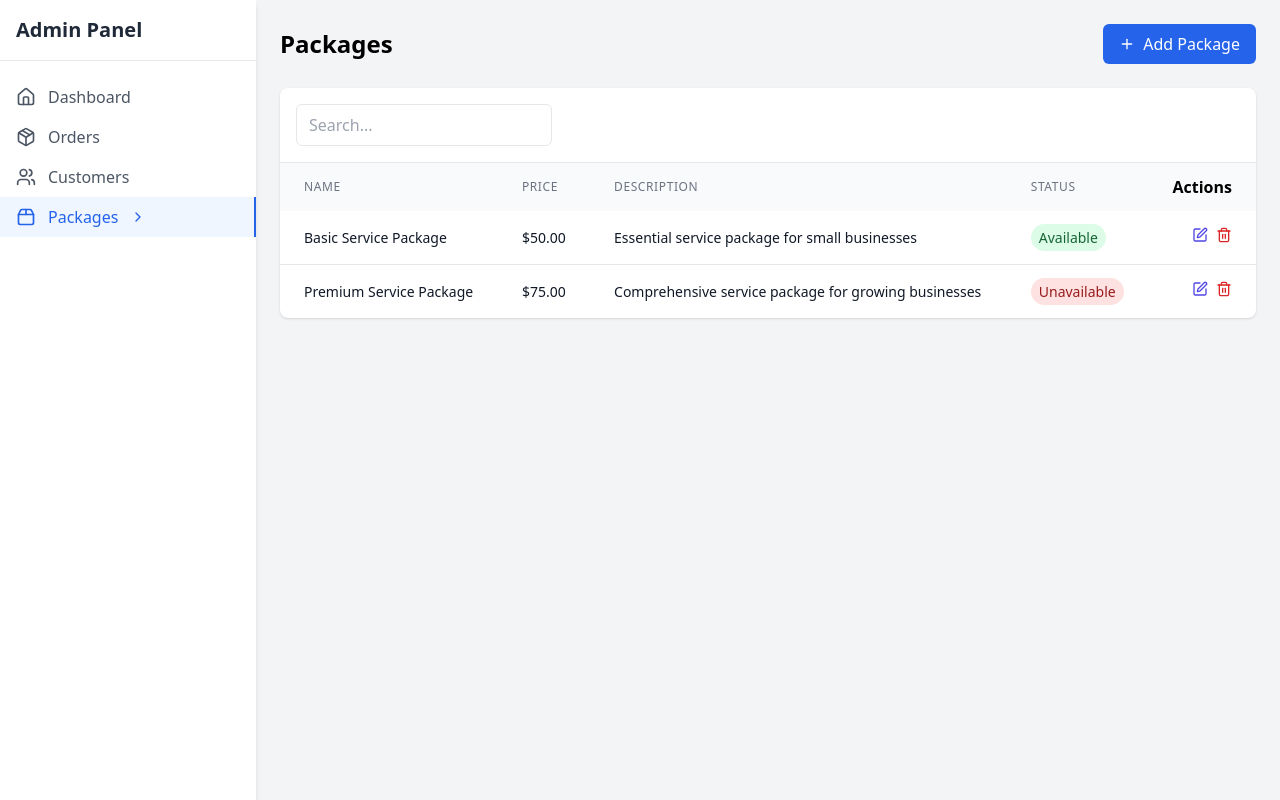
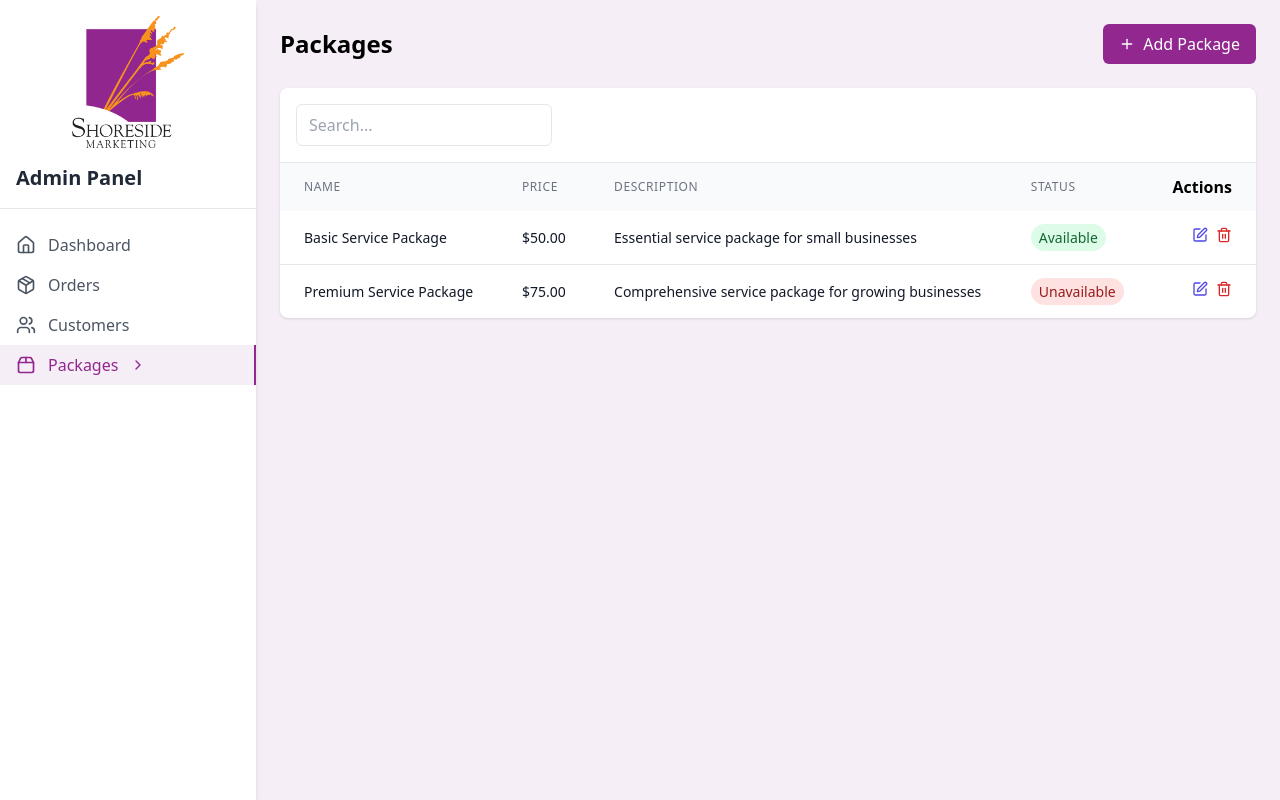
Before and after one commit to avanrider/tech-assessment, a React (Create React App) app: page /packages in a window 1280 px wide. Built offline with nearby package versions, Linux system fonts and the light colour scheme.

Commit message:
Adding logo and theme, updates to support SVG

```diff
--- a/src/App.css
+++ b/src/App.css
@@ -36,3 +36,9 @@
     transform: rotate(360deg);
   }
 }
+
+
+/* #f6eef6
+#91278f
+#f7931e
+*/
--- a/src/App.tsx
+++ b/src/App.tsx
@@ -2,6 +2,7 @@ import React from 'react';
 import { Link, useLocation, Outlet } from 'react-router-dom';
 import { ChevronRight, Home, Users, Package, Package2 } from 'lucide-react';
 import { Dashboard } from './pages/Dashboard';
+import logo from './assets/logo.png';
 import Orders from './pages/Orders';
 import Customers from './pages/Customers';
 import Packages from './pages/Packages';
@@ -26,6 +27,9 @@ function Sidebar() {
   return (
     <div className="w-64 bg-white shadow-md">
       <div className="p-4 border-b">
+        <div className="flex justify-center mb-4">
+          <img src={logo} alt="Logo" className="w-1/2" />
+        </div>
         <h1 className="text-xl font-bold text-gray-800">Admin Panel</h1>
       </div>
       <nav className="mt-4">
@@ -36,7 +40,7 @@ function Sidebar() {
               key={route.path}
               to={route.path}
               className={`w-full flex items-center space-x-3 px-4 py-2 text-left hover:bg-gray-100 ${
-                location.pathname === route.path ? 'bg-blue-50 text-blue-600 border-r-2 border-blue-600' : 'text-gray-600'
+                location.pathname === route.path ? 'bg-primary-50 text-primary-500 border-r-2 border-primary-500' : 'text-gray-600'
               }`}
             >
               <Icon size={20} />
@@ -54,7 +58,7 @@ function Sidebar() {
 export default function App() {
 
   return (
-    <div className="flex h-screen bg-gray-100">
+    <div className="flex h-screen bg-content-bg">
       <Sidebar />
 
       {/* Main Content */}
--- a/src/components/CustomerForm.tsx
+++ b/src/components/CustomerForm.tsx
@@ -84,7 +84,7 @@ export function CustomerForm({ customer, onSubmit, onCancel }: CustomerFormProps
         <button
           type="button"
           onClick={handleSubmit}
-          className="px-4 py-2 bg-blue-600 text-white rounded-md hover:bg-blue-700"
+          className="px-4 py-2 bg-primary-500 text-white rounded-md hover:bg-primary-600"
         >
           {customer ? 'Update' : 'Create'}
         </button>
--- a/src/components/OrderForm.tsx
+++ b/src/components/OrderForm.tsx
@@ -96,7 +96,7 @@ export function OrderForm({ order, customers, packages, onSubmit, onCancel }: Or
         <button
           type="button"
           onClick={handleSubmit}
-          className="px-4 py-2 bg-blue-600 text-white rounded-md hover:bg-blue-700"
+          className="px-4 py-2 bg-primary-500 text-white rounded-md hover:bg-primary-600"
         >
           {order ? 'Update' : 'Create'}
         </button>
--- a/src/components/PackageForm.tsx
+++ b/src/components/PackageForm.tsx
@@ -82,7 +82,7 @@ export function PackageForm({ package: pkg, onSubmit, onCancel }: PackageFormPro
             type="checkbox"
             checked={formData.isAvailable}
             onChange={(e) => setFormData(prev => ({ ...prev, isAvailable: e.target.checked }))}
-            className="h-4 w-4 text-blue-600 focus:ring-blue-500 border-gray-300 rounded"
+            className="h-4 w-4 text-primary-500 focus:ring-primary-500 border-gray-300 rounded"
           />
           <span className="text-sm font-medium text-gray-700">Available</span>
         </label>
@@ -99,7 +99,7 @@ export function PackageForm({ package: pkg, onSubmit, onCancel }: PackageFormPro
         <button
           type="button"
           onClick={handleSubmit}
-          className="px-4 py-2 bg-blue-600 text-white rounded-md hover:bg-blue-700"
+          className="px-4 py-2 bg-primary-500 text-white rounded-md hover:bg-primary-600"
         >
           {pkg ? 'Update' : 'Create'}
         </button>
--- /dev/null
+++ b/src/custom.d.ts
@@ -0,0 +1,14 @@
+declare module "*.svg" {
+  const content: any;
+  export default content;
+}
+
+declare module "*.png" {
+  const content: any;
+  export default content;
+}
+
+declare module "*.jpg" {
+  const content: any;
+  export default content;
+}
--- a/src/pages/Customers.tsx
+++ b/src/pages/Customers.tsx
@@ -103,7 +103,7 @@ export default function Customers() {
       headerName: 'Orders',
       cellRenderer: ({ value }: { value: CustomerWithOrders['orderCounts'] }) => (
         <div className="space-x-2">
-          <span className="text-blue-600">{value.pending} pending</span>
+          <span className="text-primary-500">{value.pending} pending</span>
           <span className="text-green-600">{value.completed} completed</span>
           <span className="text-red-600">{value.cancelled} cancelled</span>
         </div>
@@ -119,7 +119,7 @@ export default function Customers() {
         <h1 className="text-2xl font-bold">Customers</h1>
         <button
           onClick={() => setModalOpen(true)}
-          className="flex items-center space-x-2 bg-blue-600 text-white px-4 py-2 rounded-md hover:bg-blue-700"
+          className="flex items-center space-x-2 bg-primary-500 text-white px-4 py-2 rounded-md hover:bg-primary-600"
         >
           <Plus size={16} />
           <span>Add Customer</span>
--- a/src/pages/Dashboard.tsx
+++ b/src/pages/Dashboard.tsx
@@ -28,7 +28,7 @@ export function Dashboard() {
       <div className="grid grid-cols-1 md:grid-cols-3 gap-6">
         <div className="bg-white p-6 rounded-lg shadow">
           <h3 className="text-lg font-medium">Orders</h3>
-          <p className="text-3xl font-bold text-blue-600">{stats.orders}</p>
+          <p className="text-3xl font-bold text-primary-500">{stats.orders}</p>
         </div>
         <div className="bg-white p-6 rounded-lg shadow">
           <h3 className="text-lg font-medium">Customers</h3>
--- a/src/pages/Orders.tsx
+++ b/src/pages/Orders.tsx
@@ -157,7 +157,7 @@ export default function Orders() {
         <h1 className="text-2xl font-bold">Orders</h1>
         <button
           onClick={() => setModalOpen(true)}
-          className="flex items-center space-x-2 bg-blue-600 text-white px-4 py-2 rounded-md hover:bg-blue-700"
+          className="flex items-center space-x-2 bg-primary-500 text-white px-4 py-2 rounded-md hover:bg-primary-600"
         >
           <Plus size={16} />
           <span>Add Order</span>
--- a/src/pages/Packages.tsx
+++ b/src/pages/Packages.tsx
@@ -123,7 +123,7 @@ export default function Packages() {
         <h1 className="text-2xl font-bold">Packages</h1>
         <button
           onClick={() => setModalOpen(true)}
-          className="flex items-center space-x-2 bg-blue-600 text-white px-4 py-2 rounded-md hover:bg-blue-700"
+          className="flex items-center space-x-2 bg-primary-500 text-white px-4 py-2 rounded-md hover:bg-primary-600"
         >
           <Plus size={16} />
           <span>Add Package</span>
--- a/tailwind.config.js
+++ b/tailwind.config.js
@@ -8,11 +8,12 @@ module.exports = {
     extend: {
       colors: {
         primary: {
-          50: '#eff6ff',
-          500: '#3b82f6',
-          600: '#2563eb',
-          700: '#1d4ed8',
+          50: '#f6eef6',
+          500: '#91278f',
+          600: '#822380',
+          700: '#731f71',
         },
+        'content-bg': '#f6eef6',
       },
     },
   },
```
Also changed, not shown: src/assets/logo.png (added), src/assets/logo.svg (added).
